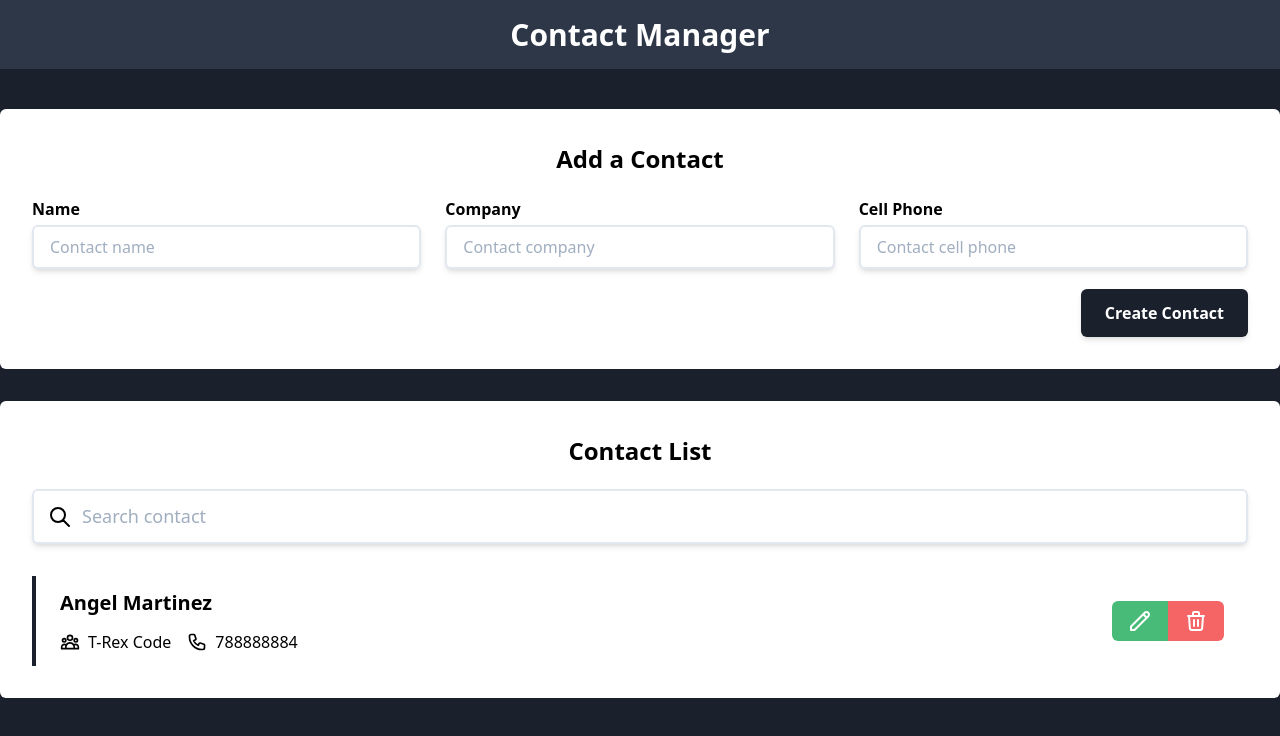
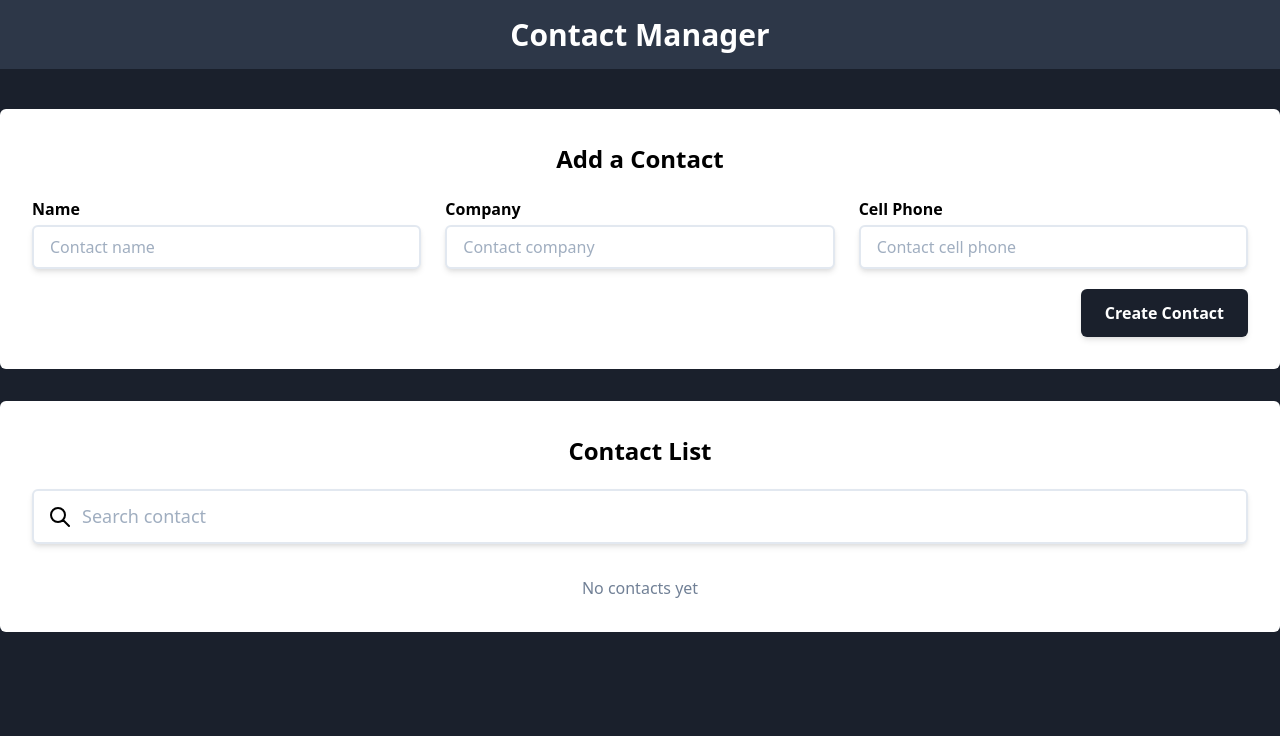
Before and after one commit to angel-codes/contact-manager, a React (Create React App) app: page / in a window 1280 px wide. Shown: the top 736 px of the page. Built offline with nearby package versions, Linux system fonts and the light colour scheme.

Commit message:
:sparkles: FEATURE(Contact): show contact information

```diff
--- a/src/components/Contact.js
+++ b/src/components/Contact.js
@@ -1,12 +1,16 @@
 import React from 'react';
+import PropTypes from 'prop-types';
 
-const Contact = () => {
+const Contact = ({ contact }) => {
+  // Object Destructuring
+  const { name, company, cellphone } = contact;
+
   return (
-    <div className="border-l-4 border-gray-900 px-6 py-3">
+    <div className="border-l-4 border-gray-900 px-6 py-3 mb-4">
       <div className="flex justify-between items-center">
         {/* Contact Info */}
         <div>
-          <p className="text-xl font-bold">Angel Martinez </p>
+          <p className="text-xl font-bold">{name}</p>
           <div className="mt-3 flex">
             <p className="flex items-center mr-4">
               <span className="mr-2">
@@ -25,7 +29,7 @@ const Contact = () => {
                   ></path>
                 </svg>
               </span>
-              T-Rex Code
+              {company}
             </p>
             <p className="flex items-center">
               <span className="mr-2">
@@ -44,7 +48,7 @@ const Contact = () => {
                   ></path>
                 </svg>
               </span>
-              788888884
+              {cellphone}
             </p>
           </div>
         </div>
@@ -88,4 +92,8 @@ const Contact = () => {
   );
 };
 
+Contact.propTypes = {
+  contact: PropTypes.object.isRequired
+};
+
 export default Contact;
--- a/src/components/ContactSection.js
+++ b/src/components/ContactSection.js
@@ -1,17 +1,27 @@
-import React from 'react';
+import React, { useContext } from 'react';
+import ContactContext from '../context/ContactContext';
 import Contact from './Contact';
 
 // Components
 import SearchContact from './SearchContact';
 
 const ContactSection = () => {
+  // Access to the data in the context
+  const contactContext = useContext(ContactContext);
+  const { contacts } = contactContext;
+
   return (
     <main className="mt-8 p-8 bg-white rounded-md">
       <h2 className="text-2xl text-center font-bold">Contact List</h2>
       <div className="mt-5">
         <SearchContact />
         <div className="mt-8">
-          <Contact />
+          {contacts.length <= 0 ? (
+            <p className="text-center text-gray-600">No contacts yet</p>
+          ) : null}
+          {contacts.map(contact => (
+            <Contact contact={contact} />
+          ))}
         </div>
       </div>
     </main>
```
